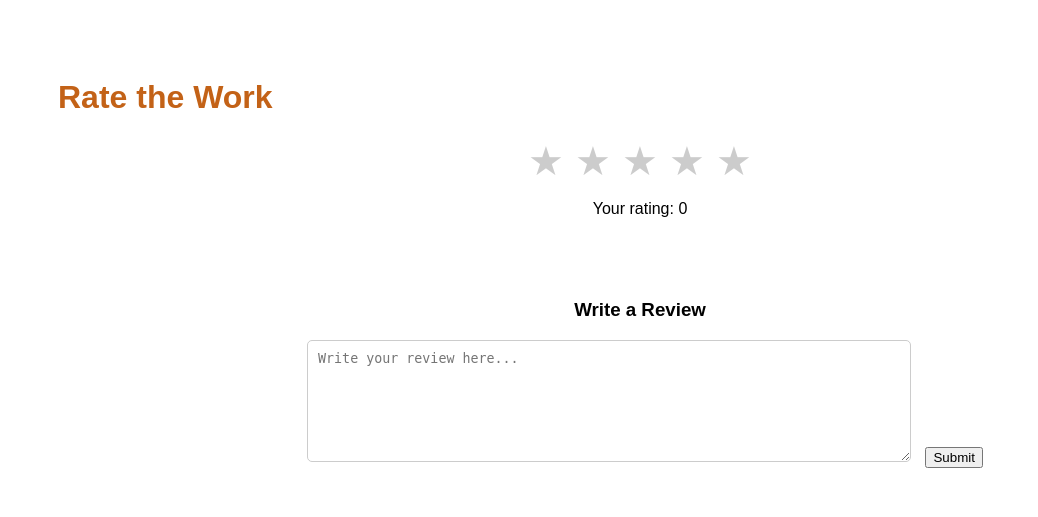
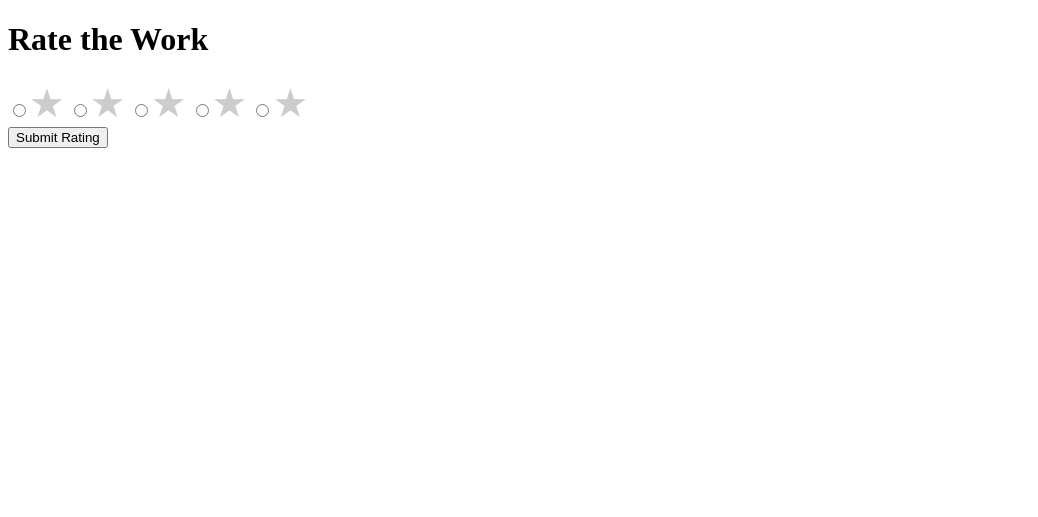
Before and after one commit to NorthinoIntern/rate-my-work, a PHP site: page /rating.php?project_id=1 in a window 1280 px wide. Shown: the top 517 px of the page, without its empty margins (0-1038 px from the left). Run offline with PHP 8.4, Linux system fonts and the light colour scheme.

Commit message:
Designing adding the functionality of the Comment and Rating section

```diff
--- a/dashboard.php
+++ b/dashboard.php
@@ -56,7 +56,7 @@ $conn->close();
                         <h3><?php echo htmlspecialchars($project['title']); ?></h3>
                         <p><?php echo htmlspecialchars($project['description']); ?></p>
                         <a href="<?php echo htmlspecialchars($project['file_path']); ?>" target="_blank">View Project</a>
-                        <p><a href="rate.php?project_id=<?php echo $project['id']; ?>">Rate this Project</a></p>
+                        <p><a href="rateing.php?project_id=<?php echo $project['id']; ?>">Rate this Project</a></p>
                     </div>
                 <?php endforeach; ?>
             <?php endif; ?>
--- a/login.php
+++ b/login.php
@@ -1,6 +1,8 @@
 <?php
 require_once 'db.php';
 session_start();
+// In your login.php (after successful login)
+$_SESSION['username'] = $username; // Store the username in session
 
 if ($_SERVER["REQUEST_METHOD"] == "POST") {
     $email = htmlspecialchars($_POST['email']);
--- a/rating.php
+++ b/rating.php
@@ -1,81 +1,56 @@
+<?php
+session_start();
+require_once 'db.php';
+
+if ($_SERVER['REQUEST_METHOD'] === 'POST') {
+    $project_id = $_POST['project_id'];
+    $rating_value = $_POST['rating_value'];
+    $user_id = $_SESSION['user_id'];  // Assuming user login is implemented
+
+    // Insert the rating into the database
+    $stmt = $conn->prepare("INSERT INTO ratings (project_id, user_id, rating_value) VALUES (?, ?, ?)");
+    $stmt->bind_param("iii", $project_id, $user_id, $rating_value);
+    $stmt->execute();
+    $stmt->close();
+
+    // Redirect back to the home page (or any other page like index.php)
+    header("Location: index.php");
+    exit();
+}
+?>
+
 <!DOCTYPE html>
 <html lang="en">
 <head>
     <meta charset="UTF-8">
     <meta name="viewport" content="width=device-width, initial-scale=1.0">
-    <title> Rating System</title>
+    <title>Rate the Work</title>
 </head>
 <body>
     <h1>Rate the Work</h1>
+
+    <form method="POST" action="rating.php">
+        <input type="hidden" name="project_id" value="<?php echo $_GET['project_id']; ?>">
         <div class="star-rating">
-        <span class="star" data-value="20%">&#9733;</span>
-        <span class="star" data-value="40%">&#9733;</span>
-        <span class="star" data-value="60%">&#9733;</span>
-        <span class="star" data-value="80%">&#9733;</span>
-        <span class="star" data-value="100%">&#9733;</span>
+            <input type="radio" name="rating_value" value="20" id="star1" required><label for="star1">&#9733;</label>
+            <input type="radio" name="rating_value" value="40" id="star2"><label for="star2">&#9733;</label>
+            <input type="radio" name="rating_value" value="60" id="star3"><label for="star3">&#9733;</label>
+            <input type="radio" name="rating_value" value="80" id="star4"><label for="star4">&#9733;</label>
+            <input type="radio" name="rating_value" value="100" id="star5"><label for="star5">&#9733;</label>
         </div>
-    <p id="rating-value">Your rating: 0</p>
-    <pre>
+        <button type="submit">Submit Rating</button>
+    </form>
 
-
-    </pre>
-    <div class="review-section">
-        <h3>Write a Review</h3>
-        <textarea placeholder="Write your review here..."></textarea>
-        <input type="submit" style="text-align: right;">
     <style>
-            body {
-                font-family: Arial, sans-serif;
-                text-align: center;
-                padding: 50px;
-            }
-
-            .star-rating {
-                display: inline-block;
+        .star-rating label {
             font-size: 40px;
             color: #ccc;
             cursor: pointer;
         }
-
-            .star-rating .star:hover,
-            .star-rating .star.selected {
-                color:  #c36217;
-            }
-            .review-section {
-                margin-top: 20px;
-            }
-            .review-section textarea {
-                margin: 0 10px;
-                width: 50%;
-                padding: 10px;
-                border: 1px solid #ccc;
-                border-radius: 5px;
-                resize: vertical;
-                min-height: 100px;
-            }
-            h1{
-                text-align: left;
+        .star-rating input:checked ~ label,
+        .star-rating input:hover ~ label {
             color: #c36217;
         }
     </style>
-<!-----------------js------------------------------>
-    <script>
-        const stars = document.querySelectorAll('.star');
-        const ratingValue = document.getElementById('rating-value');
-        let selectedRating = 0;
-
-        stars.forEach(star => {
-            star.addEventListener('click', function() {
-                selectedRating = this.getAttribute('data-value');
-                ratingValue.textContent = `Your rating: ${selectedRating}`;
-
-                // Reset all stars and highlight up to the selected one
-                stars.forEach(s => s.classList.remove('selected'));
-                for (let i = 0; i < selectedRating; i++) {
-                    stars[i].classList.add('selected');
-                }
-            });
-        });
-    </script>
 </body>
 </html>
--- a/upload.php
+++ b/upload.php
@@ -7,7 +7,7 @@ error_reporting(E_ALL);
 <?php
 require_once 'db.php';
 session_start();
-
+$author = $_SESSION['username'];
 if (!isset($_SESSION['user_id'])) {
     header("Location: login.php");
     exit();
@@ -31,7 +31,7 @@ if ($_SERVER["REQUEST_METHOD"] == "POST") {
     if (move_uploaded_file($file_tmp, $upload_path)) {
         // Save project details to database
         $stmt = $conn->prepare("INSERT INTO projects (user_id, title, description, file_path) VALUES (?, ?, ?, ?)");
-        $stmt->bind_param("isss", $_SESSION['user_id'], $title, $description, $upload_path);
+        $stmt->bind_param("isss", $user_id, $title, $description, $upload_path);
 
         if ($stmt->execute()) {
             echo "Project uploaded successfully!";
```
Also changed, not shown: index.php (+96 -13 lines), submit_comment.php (added, +19 -0 lines), submit_rating.php (added, +24 -0 lines), uploads/Ajuf.png (added), uploads/Alqalam.png (added), uploads/jidda.jpg (added). Lines whose indentation alone changed are shown as unchanged.
